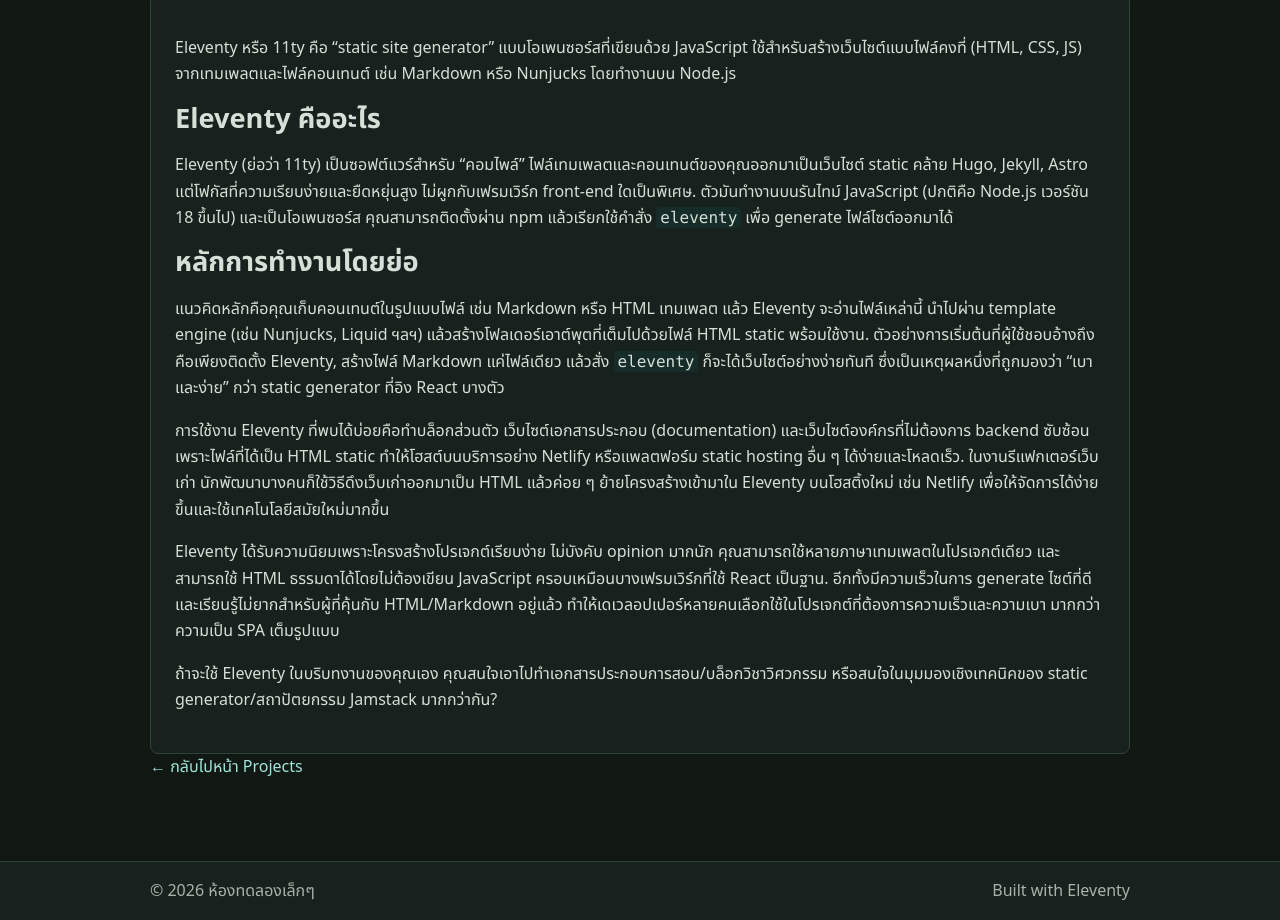
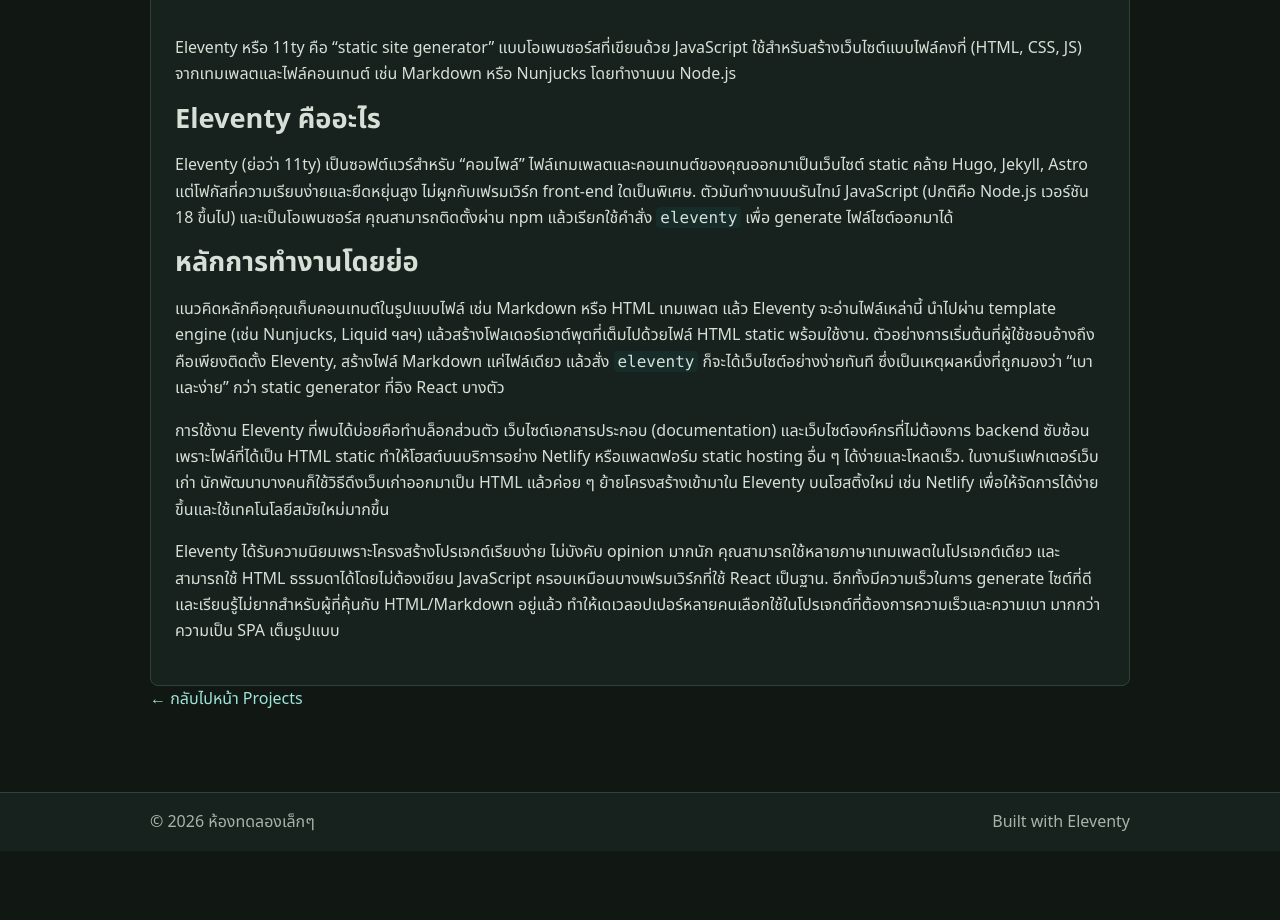
Before and after one commit to takatb/takatb.github.io, an Eleventy site: page src/projects/project-01-eleventy.md in a window 1280 px wide. Shown: the part 602-1522 px from the top of the page. After the commit the page ends 1453 px from the top, so only its background shows below. Built offline with nearby package versions, Linux system fonts and the light colour scheme; Eleventy itself is replaced by a stand-in of ours; files that its build step writes are made by us from their sources.

Commit message:
Update content

```diff
--- a/src/projects/project-01-eleventy.md
+++ b/src/projects/project-01-eleventy.md
@@ -43,5 +43,3 @@
 การใช้งาน Eleventy ที่พบได้บ่อยคือทำบล็อกส่วนตัว เว็บไซต์เอกสารประกอบ (documentation) และเว็บไซต์องค์กรที่ไม่ต้องการ backend ซับซ้อน เพราะไฟล์ที่ได้เป็น HTML static ทำให้โฮสต์บนบริการอย่าง Netlify หรือแพลตฟอร์ม static hosting อื่น ๆ ได้ง่ายและโหลดเร็ว. ในงานรีแฟกเตอร์เว็บเก่า นักพัฒนาบางคนก็ใช้วิธีดึงเว็บเก่าออกมาเป็น HTML แล้วค่อย ๆ ย้ายโครงสร้างเข้ามาใน Eleventy บนโฮสติ้งใหม่ เช่น Netlify เพื่อให้จัดการได้ง่ายขึ้นและใช้เทคโนโลยีสมัยใหม่มากขึ้น
 
 Eleventy ได้รับความนิยมเพราะโครงสร้างโปรเจกต์เรียบง่าย ไม่บังคับ opinion มากนัก คุณสามารถใช้หลายภาษาเทมเพลตในโปรเจกต์เดียว และสามารถใช้ HTML ธรรมดาได้โดยไม่ต้องเขียน JavaScript ครอบเหมือนบางเฟรมเวิร์กที่ใช้ React เป็นฐาน. อีกทั้งมีความเร็วในการ generate ไซต์ที่ดี และเรียนรู้ไม่ยากสำหรับผู้ที่คุ้นกับ HTML/Markdown อยู่แล้ว ทำให้เดเวลอปเปอร์หลายคนเลือกใช้ในโปรเจกต์ที่ต้องการความเร็วและความเบา มากกว่าความเป็น SPA เต็มรูปแบบ
-
-ถ้าจะใช้ Eleventy ในบริบทงานของคุณเอง คุณสนใจเอาไปทำเอกสารประกอบการสอน/บล็อกวิชาวิศวกรรม หรือสนใจในมุมมองเชิงเทคนิคของ static generator/สถาปัตยกรรม Jamstack มากกว่ากัน?
```
